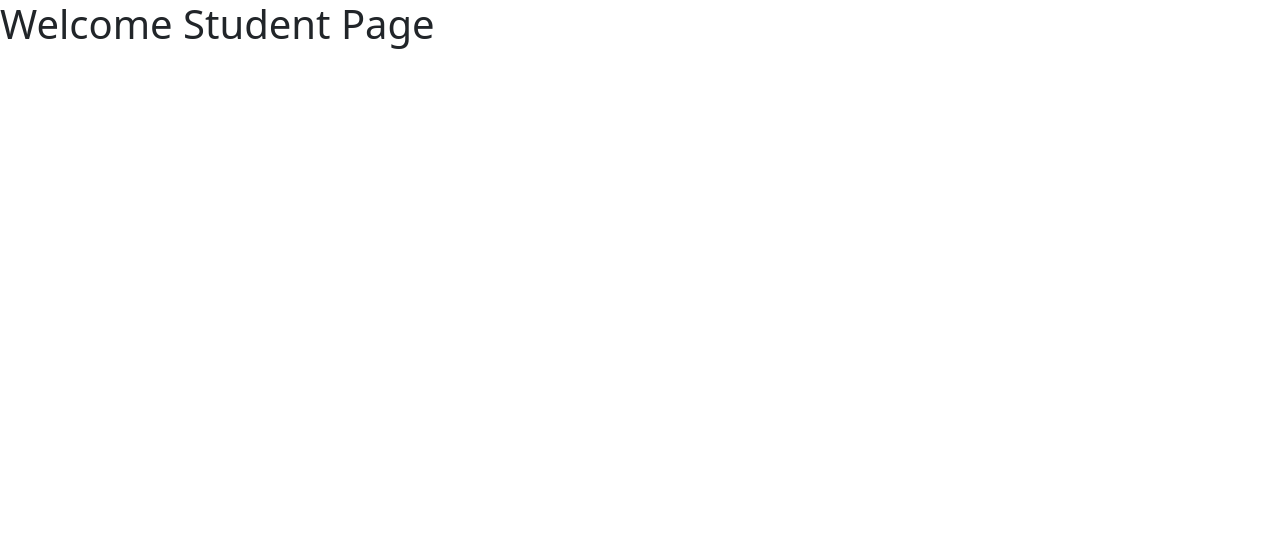
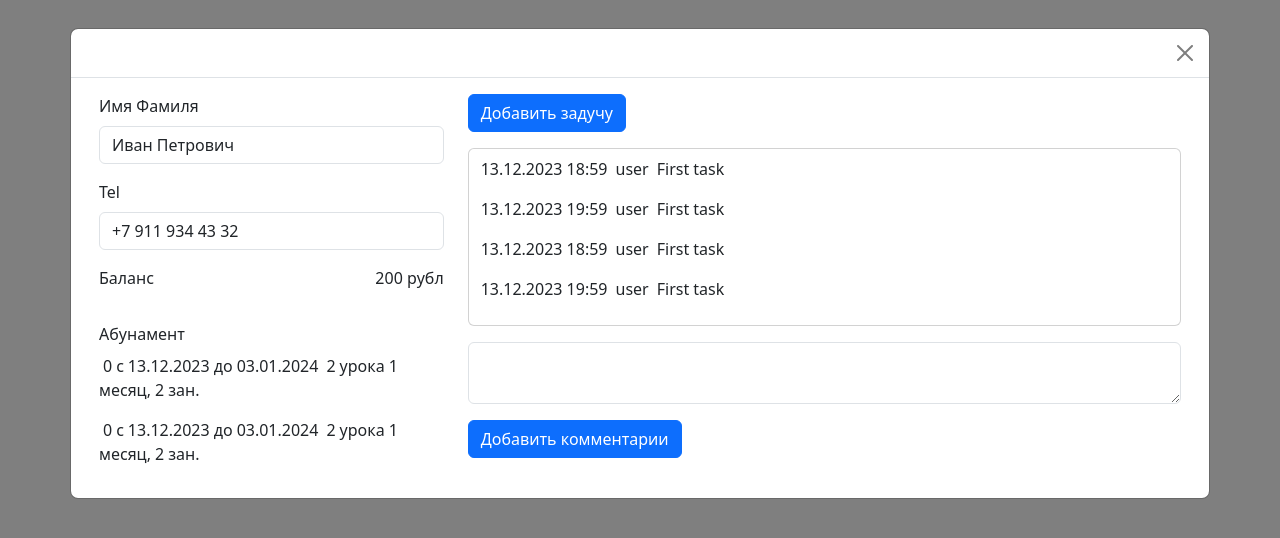
Before and after one commit to SemyonSt/crm, a React (Create React App) app in the folder frontend/: page /student in a window 1280 px wide. Shown: the top 538 px of the page. Built offline with nearby package versions, Linux system fonts and the light colour scheme.

Commit message:
add Student and Order pages

```diff
--- a/frontend/src/pages/Order/index.jsx
+++ b/frontend/src/pages/Order/index.jsx
@@ -1,7 +1,77 @@
+import Modal from 'react-bootstrap/Modal';
+import Button from 'react-bootstrap/Button';
+import Form from 'react-bootstrap/Form';
+import Container from 'react-bootstrap/Container';
+import Row from 'react-bootstrap/Row';
+import Col from 'react-bootstrap/Col';
+
+const orderStatuses = [
+  {id: 0, status: "Первичный контакт"},
+  {id: 1, status: "Переговоры"},
+  {id: 2, status: "Принимают решение"},
+  {id: 3, status: "Согласование договора"},
+  {id: 4, status: "Успешно реализовано"},
+  {id: 5,   status: "Закрыто и не реализовано"},
+]
+
+const logs = [
+  {id: 0, status: 'task', date: '13.12.2023 18:59', createdBy: "user", 'message': "First task"},
+  {id: 1, status: 'comment', date: '13.12.2023 19:59', createdBy: "user", 'message': "First task"},
+  {id: 2, status: 'task', date: '13.12.2023 18:59', createdBy: "user", 'message': "First task"},
+  {id: 3, status: 'comment', date: '13.12.2023 19:59', createdBy: "user", 'message': "First task"}
+]
+
 const Order = () => {
+  const show = true;
+
   return (
     <>
-      <h1>Welcome Order Page</h1>
+      <Modal show={show} size="xl">
+        <Modal.Header closeButton>
+        </Modal.Header>
+        <Modal.Body>
+          <Container>
+            <Row>
+              <Col md={4}>
+                <Form>
+                  <Form.Group className="mb-3">
+                    <Form.Control type="text" placeholder="Сделка" value="Сделка 1"/>
+                  </Form.Group>
+                  <Form.Group className="mb-3">
+                    <Form.Control type="text" placeholder="+7 911 934 43 32" value="+7 911 934 43 32"/>
+                  </Form.Group>
+                  <Form.Select aria-label="Transaction status">
+                    {orderStatuses.map((item) => <option value={item.status}>{item.status}</option>)}
+                  </Form.Select>
+                  <Button variant="primary" type="button" className="mt-3">
+                    Добавить в ученики
+                  </Button>
+                </Form>
+              </Col>
+              <Col md={8}>
+                <Button variant="primary" type="button">
+                  Добавить задучу
+                </Button>
+                <div className="card mt-3 p-2">
+                  {logs.map((item) => <p key={item.id}>
+                    <span className="mx-1 d-inline-block">{item.date}</span>
+                    <span className="mx-1 d-inline-block">{item.createdBy}</span>
+                    <span className="mx-1 d-inline-block">{item.message}</span>
+                  </p>)}
+                </div>
+                <Form>
+                  <Form.Group className="mt-3">
+                    <Form.Control as="textarea" />
+                    <Button variant="primary" type="button" className="mt-3">
+                      Добавить комментарии
+                    </Button>
+                  </Form.Group>
+                </Form>
+              </Col>
+            </Row>
+          </Container>
+        </Modal.Body>
+      </Modal>
     </>
   )
 }
--- a/frontend/src/pages/Student/index.jsx
+++ b/frontend/src/pages/Student/index.jsx
@@ -1,7 +1,115 @@
+import Modal from 'react-bootstrap/Modal';
+import Button from 'react-bootstrap/Button';
+import Form from 'react-bootstrap/Form';
+import Container from 'react-bootstrap/Container';
+import Row from 'react-bootstrap/Row';
+import Col from 'react-bootstrap/Col';
+
+const logs = [
+  {id: 0, status: 'task', date: '13.12.2023 18:59', createdBy: "user", 'message': "First task"},
+  {id: 1, status: 'comment', date: '13.12.2023 19:59', createdBy: "user", 'message': "First task"},
+  {id: 2, status: 'task', date: '13.12.2023 18:59', createdBy: "user", 'message': "First task"},
+  {id: 3, status: 'comment', date: '13.12.2023 19:59', createdBy: "user", 'message': "First task"}
+]
+
+ const abunements = [
+  {
+    id: 0,
+    number_of_lessons: 2,
+    type: 0,
+    begin: "13.12.2023",
+    expire: "03.01.2024",
+    status: "active"
+  },
+  {
+    id: 1,
+    number_of_lessons: 2,
+    type: 0,
+    begin: "13.12.2023",
+    expire: "03.01.2024",
+    status: "deactive"
+  }
+ ]
+
 const Student = () => {
+  const show = true;
+
   return (
     <>
-      <h1>Welcome Student Page</h1>
+      <Modal show={show} size="xl">
+        <Modal.Header closeButton>
+        </Modal.Header>
+        <Modal.Body>
+          <Container>
+            <Row>
+              <Col md={4}>
+                <Form>
+                  <Form.Group className="mb-3">
+                    <Form.Label>Имя Фамиля</Form.Label>
+                    <Form.Control type="text" placeholder="Имя Фамиля" value="Иван Петрович"/>
+                  </Form.Group>
+                  <Form.Group className="mb-3">
+                    <Form.Label>Tel</Form.Label>
+                    <Form.Control type="text" placeholder="+7 911 934 43 32" value="+7 911 934 43 32"/>
+                  </Form.Group>
+                  <Form.Group className="mb-3 d-flex justify-content-between  ">
+                    <Form.Label>Баланс</Form.Label>
+                    <p>200 рубл</p>
+                  </Form.Group>
+                  <Form.Group className="mb-3">
+                    <Form.Label>Абунамент</Form.Label>
+                    <p>
+                       {
+                        abunements.map((abunement) => <p>
+                          <span className="d-inline-block mx-1">
+                            {abunement.type}
+                          </span>
+                          с
+                          <span className="d-inline-block mx-1">
+                            {abunement.begin}
+                          </span>
+                          до
+                          <span className="d-inline-block mx-1">
+                            {abunement.expire}
+                          </span>
+                          <span className="d-inline-block mx-1">
+                            {abunement.number_of_lessons}
+                          </span>
+                          урока 1 месяц,
+                          <span className="d-inline-block mx-1">
+                            {abunement.number_of_lessons}
+                          </span>
+                          зан.
+                        </p>)
+                       }
+                    </p>
+                  </Form.Group>
+                </Form>
+              </Col>
+              <Col md={8}>
+                <Button variant="primary" type="button">
+                  Добавить задучу
+                </Button>
+                <div className="card mt-3 p-2">
+                  {logs.map((item) => <p key={item.id}>
+                    <span className="mx-1 d-inline-block">{item.date}</span>
+                    <span className="mx-1 d-inline-block">{item.createdBy}</span>
+                    <span className="mx-1 d-inline-block">{item.message}</span>
+                  </p>)}
+                </div>
+                <Form>
+                  <Form.Group className="mt-3">
+                    <Form.Control as="textarea" />
+                    <Button variant="primary" type="button" className="mt-3">
+                      Добавить комментарии
+                    </Button>
+                  </Form.Group>
+                </Form>
+              </Col>
+            </Row>
+          </Container>
+        </Modal.Body>
+      </Modal>
     </>
   )
 }
```
